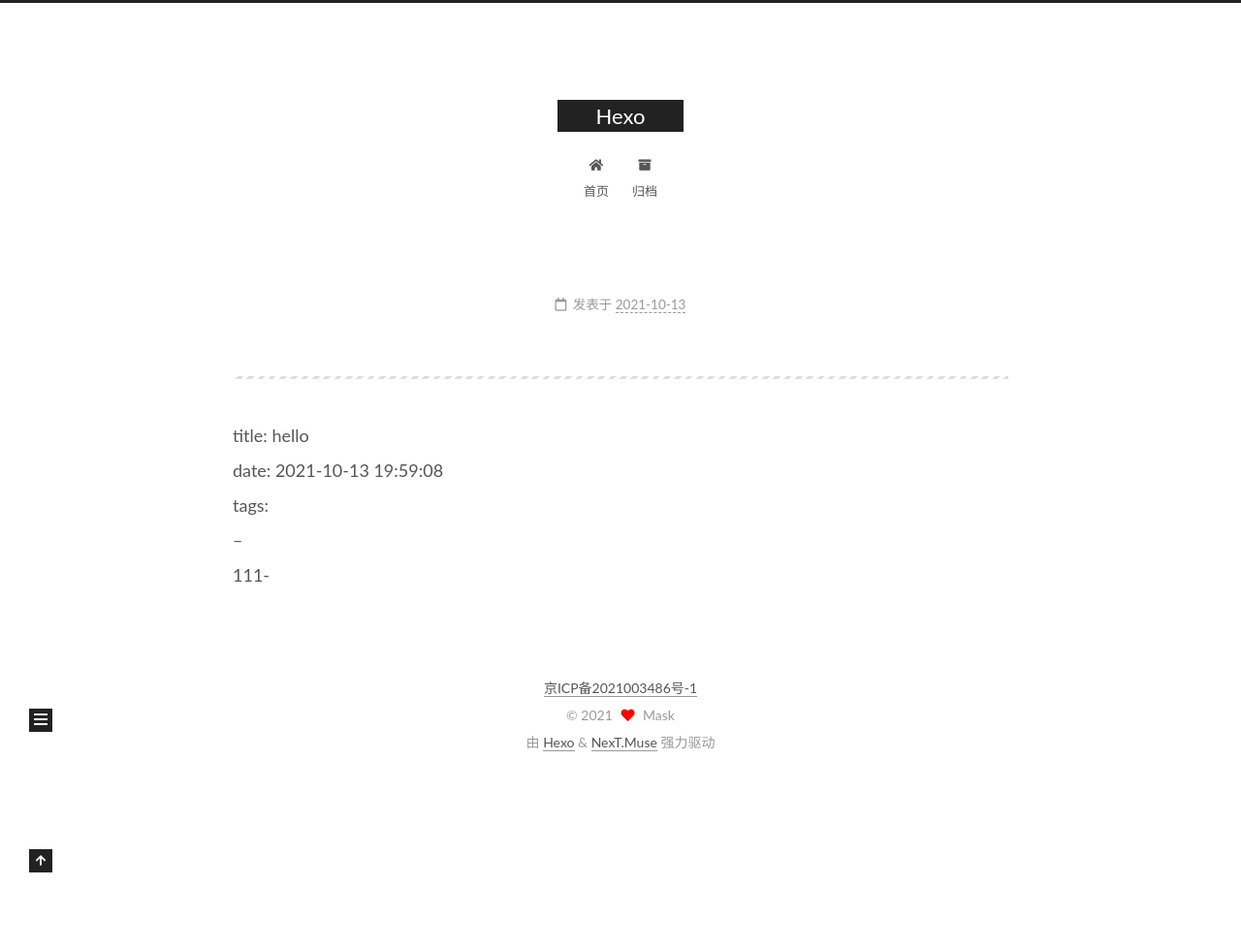
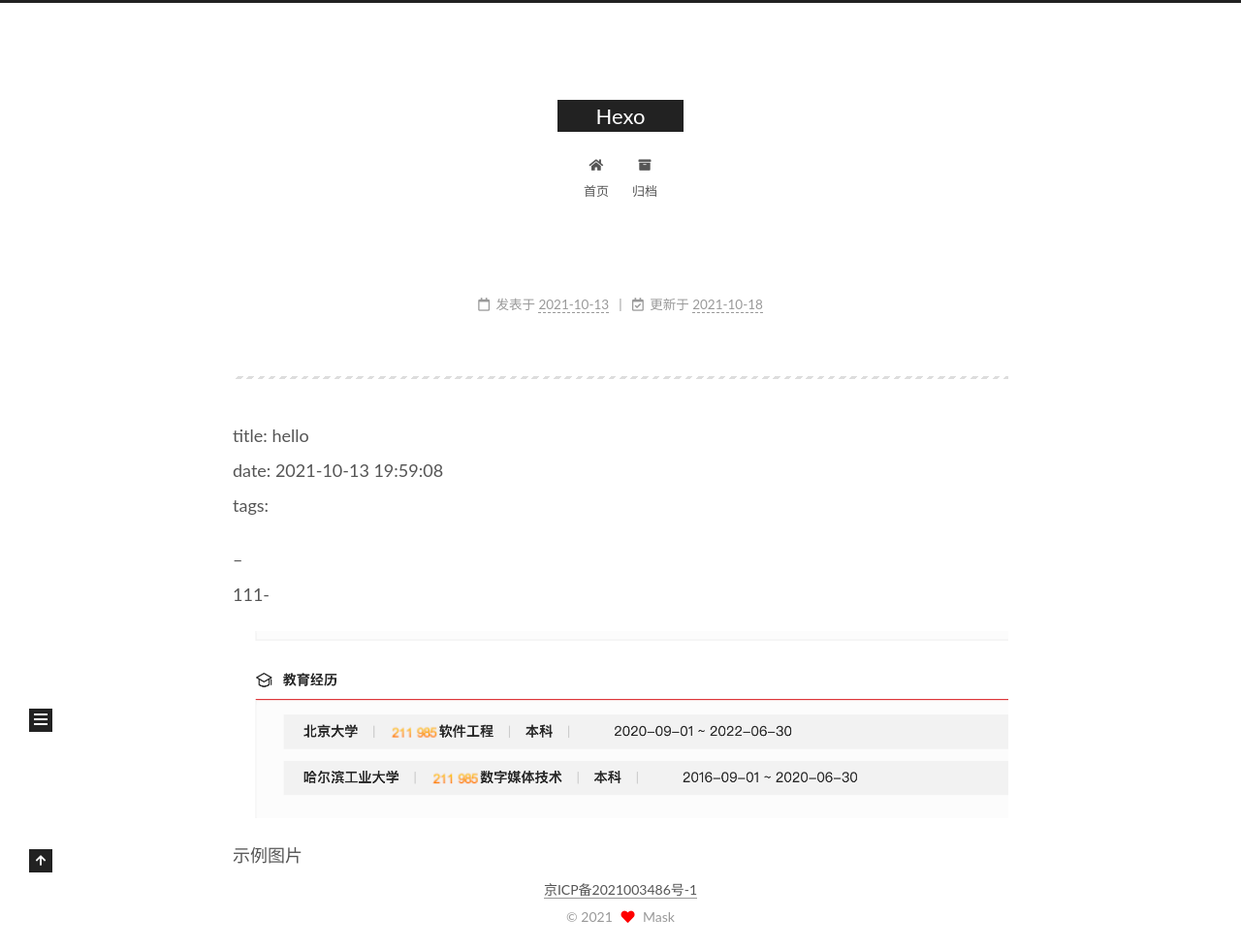
Before and after one commit to Mask96/Mask96.github.io, a plain HTML site: page 2021/10/13/hello/index.html in a window 1280 px wide. Shown: the whole page at 97% size. Before the commit the page ends 800 px from the top, so only its background shows below. Drawn offline with Linux system fonts and the light colour scheme.

Commit message:
Site updated: 2021-10-18 11:40:44

```diff
--- a/2021/10/13/hello/index.html
+++ b/2021/10/13/hello/index.html
@@ -17,20 +17,22 @@
 
 <script id="hexo-configurations">
     var NexT = window.NexT || {};
-    var CONFIG = {"hostname":"example.com","root":"/","scheme":"Muse","version":"7.8.0","exturl":false,"sidebar":{"position":"left","display":"post","padding":18,"offset":12,"onmobile":false},"copycode":{"enable":false,"show_result":false,"style":null},"back2top":{"enable":true,"sidebar":false,"scrollpercent":false},"bookmark":{"enable":false,"color":"#222","save":"auto"},"fancybox":false,"mediumzoom":false,"lazyload":false,"pangu":false,"comments":{"style":"tabs","active":null,"storage":true,"lazyload":false,"nav":null},"algolia":{"hits":{"per_page":10},"labels":{"input_placeholder":"Search for Posts","hits_empty":"We didn't find any results for the search: ${query}","hits_stats":"${hits} results found in ${time} ms"}},"localsearch":{"enable":false,"trigger":"auto","top_n_per_article":1,"unescape":false,"preload":false},"motion":{"enable":true,"async":false,"transition":{"post_block":"fadeIn","post_header":"slideDownIn","post_body":"slideDownIn","coll_header":"slideLeftIn","sidebar":"slideUpIn"}}};
+    var CONFIG = {"hostname":"example.com","root":"/","scheme":"Muse","version":"7.8.0","exturl":false,"sidebar":{"position":"right","display":"post","padding":18,"offset":12,"onmobile":false},"copycode":{"enable":false,"show_result":false,"style":null},"back2top":{"enable":true,"sidebar":false,"scrollpercent":false},"bookmark":{"enable":false,"color":"#222","save":"auto"},"fancybox":false,"mediumzoom":false,"lazyload":false,"pangu":false,"comments":{"style":"tabs","active":null,"storage":true,"lazyload":false,"nav":null},"algolia":{"hits":{"per_page":10},"labels":{"input_placeholder":"Search for Posts","hits_empty":"We didn't find any results for the search: ${query}","hits_stats":"${hits} results found in ${time} ms"}},"localsearch":{"enable":false,"trigger":"auto","top_n_per_article":1,"unescape":false,"preload":false},"motion":{"enable":true,"async":false,"transition":{"post_block":"fadeIn","post_header":"slideDownIn","post_body":"slideDownIn","coll_header":"slideLeftIn","sidebar":"slideUpIn"}}};
   </script>
 
-  <meta name="description" content="title: hellodate: 2021-10-13 19:59:08tags:–111-">
+  <meta name="description" content="title: hellodate: 2021-10-13 19:59:08tags: –111-  示例图片">
 <meta property="og:type" content="article">
 <meta property="og:title" content="Hexo">
 <meta property="og:url" content="http://example.com/2021/10/13/hello/index.html">
 <meta property="og:site_name" content="Hexo">
-<meta property="og:description" content="title: hellodate: 2021-10-13 19:59:08tags:–111-">
+<meta property="og:description" content="title: hellodate: 2021-10-13 19:59:08tags: –111-  示例图片">
 <meta property="og:locale" content="zh_CN">
+<meta property="og:image" content="http://example.com/image/%E6%88%AA%E5%B1%8F2021-10-11%20%E4%B8%8A%E5%8D%889.47.56.png">
 <meta property="article:published_time" content="2021-10-13T12:06:28.794Z">
-<meta property="article:modified_time" content="2021-10-13T12:06:28.794Z">
+<meta property="article:modified_time" content="2021-10-18T03:39:54.113Z">
 <meta property="article:author" content="Mask">
 <meta name="twitter:card" content="summary">
+<meta name="twitter:image" content="http://example.com/image/%E6%88%AA%E5%B1%8F2021-10-11%20%E4%B8%8A%E5%8D%889.47.56.png">
 
 <link rel="canonical" href="http://example.com/2021/10/13/hello/">
 
@@ -175,6 +177,13 @@
 
               <time title="创建时间：2021-10-13 20:06:28" itemprop="dateCreated datePublished" datetime="2021-10-13T20:06:28+08:00">2021-10-13</time>
             </span>
+              <span class="post-meta-item">
+                <span class="post-meta-item-icon">
+                  <i class="far fa-calendar-check"></i>
+                </span>
+                <span class="post-meta-item-text">更新于</span>
+                <time title="修改时间：2021-10-18 11:39:54" itemprop="dateModified" datetime="2021-10-18T11:39:54+08:00">2021-10-18</time>
+              </span>
 
 
 
@@ -188,7 +197,10 @@
 
 
         <hr>
-<p>title: hello<br>date: 2021-10-13 19:59:08<br>tags:<br>–<br>111-</p>
+<p>title: hello<br>date: 2021-10-13 19:59:08<br>tags:</p>
+<p>–<br>111-</p>
+<p><img src="/image/%E6%88%AA%E5%B1%8F2021-10-11%20%E4%B8%8A%E5%8D%889.47.56.png" alt="截屏2021-10-11 上午9.47.56"></p>
+<p>示例图片</p>
 
     </div>
 
@@ -308,8 +320,6 @@
   </span>
   <span class="author" itemprop="copyrightHolder">Mask</span>
 </div>
-  <div class="powered-by">由 <a href="https://hexo.io/" class="theme-link" rel="noopener" target="_blank">Hexo</a> & <a href="https://muse.theme-next.org/" class="theme-link" rel="noopener" target="_blank">NexT.Muse</a> 强力驱动
-  </div>
 
 
 
```
Also changed, not shown: archives/2021/10/index.html (+1 -3 lines), archives/2021/index.html (+1 -3 lines), archives/index.html (+1 -3 lines), index.html (+12 -4 lines), image/截屏2021-10-11 上午9.47.56.png (added).
